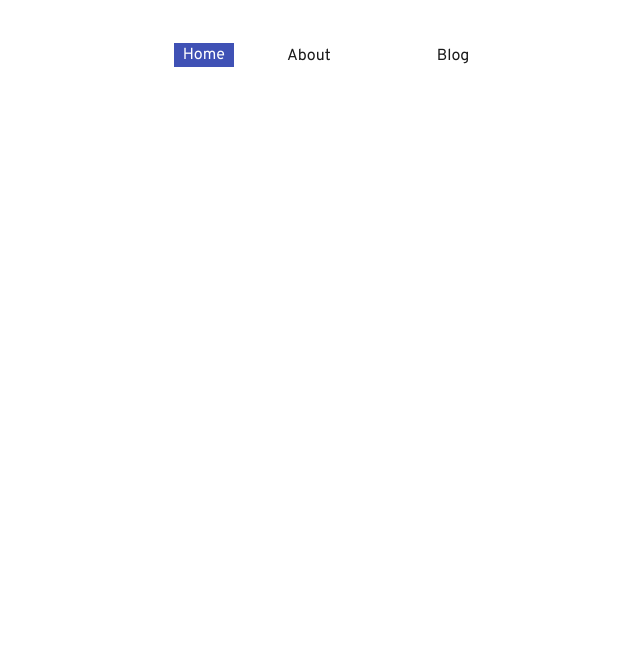
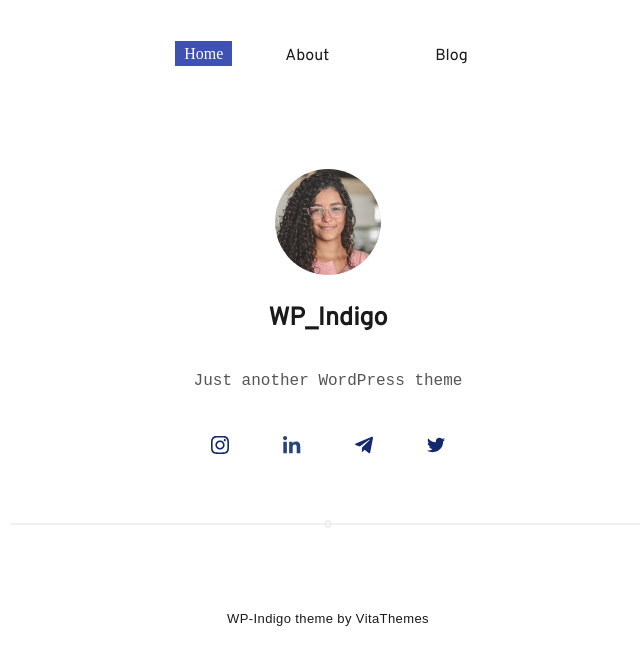
Before and after one commit to sadeghreyhani/vita-theme, a website: page index.html in a window 1280 px wide. Shown: the whole page, without its empty margins (312-952 px from the left). Drawn offline with Linux system fonts and the light colour scheme.

Commit message:
add main and footer

```diff
--- /dev/null
+++ b/assets/scss/components/_components.scss
@@ -0,0 +1,3 @@
+@import "nav";
+@import "main";
+@import "footer";
--- /dev/null
+++ b/assets/scss/components/_footer.scss
@@ -0,0 +1,25 @@
+.c-footer-line {
+  border: 1px solid #f0f0f0;
+  width: 50%;
+  margin: 65px auto;
+}
+.c-footer-ellipse {
+  box-sizing: border-box;
+  width: 8px;
+  height: 8px;
+  margin: auto;
+  border: 2px solid #f0f0f0;
+  border-radius: 50%;
+  position: relative;
+  bottom: 70px;
+}
+.c-footer-maker-name {
+  text-align: center;
+  font-family:Arial, Helvetica, sans-serif ;
+  font-style: normal;
+  font-weight: 400;
+  font-size: 13px;
+  line-height: 16px;
+  letter-spacing: 0.03em;
+  color: #1a1a1a;
+}
--- /dev/null
+++ b/assets/scss/components/_main.scss
@@ -0,0 +1,34 @@
+.c-main {
+    display: flex;
+    flex-direction: column;
+    justify-content: center;
+    align-items: center;
+    margin-top: 100px;
+  }
+ .c-main--img {
+    width: 106px;
+    height: 106px;
+    border-radius: 50%;
+  }
+.c-main__title {
+    font-family: "Overpass";
+    color: #1a1a1a;
+    font-size: 25px;
+    margin-top: 28px;
+  }
+.c-main__description {
+    font-family: monospace;
+    font-weight: 300;
+    font-size: 16px;
+    line-height: 27px;
+    color: #555555;
+  }
+.c-main--social {
+    margin-top: 25px;
+  }
+.c-main--social-img {
+    margin: 0 25px;
+    width: 18px;
+    height: 18px;
+    color: #1a1a1a;
+  }
--- a/assets/scss/mixins/_mixin.scss
+++ b/assets/scss/components/_nav.scss
@@ -1,4 +1,4 @@
-@mixin c-header-nav--btn {
+.c-header-nav__link {
   color: #1a1a1a;
   text-decoration: none;
   margin: 0 53px;
@@ -10,13 +10,13 @@
   font-size: 16px;
   line-height: 149%;
 }
-@mixin c-header-nav--list {
+.c-header-nav {
   display: flex;
   justify-content: center;
   list-style: none;
   margin-top: 45px;
 }
-@mixin c-header-nav--homebtn {
+.c-header-nav__link-btn {
   width: 67px;
   height: 32px;
   text-decoration: none;
--- a/assets/scss/main.scss
+++ b/assets/scss/main.scss
@@ -1,14 +1,5 @@
 // settings
 @import "settings/settings";
-// mixins
-@import "mixins/mixin";
-.c-header-nav {
-  @include c-header-nav--list;
-  font-family: "Overpass";
-}
-.c-header-nav__link {
-  @include c-header-nav--btn;
-}
-.c-header-nav__link-btn {
-  @include c-header-nav--homebtn;
-}
+
+// components
+@import "components/components";
--- a/index.html
+++ b/index.html
@@ -21,7 +21,57 @@
           <a class="c-header-nav__link" href="#">Blog</a>
         </li>
       </ul>
-      <!-- <<<<>>>>> -->
+      <!-- <<<<end nav>>>>> -->
+
+      <!-- main -->
+      <div class="c-main">
+        <img
+          class="c-main--img"
+          src="./assets/images/user1.jpg"
+          alt="user-image"
+        />
+
+        <!-- <<<<c-main description>>>>> -->
+
+        <h1 class="c-main__title">WP_Indigo</h1>
+        <p class="c-main__description">Just another WordPress theme</p>
+
+        <!-- <<<<<c-main social media>>>>> -->
+        <div class="c-main--social">
+          <a href="#"
+            ><img
+              class="c-main--social-img"
+              src="./assets/images/instagram.svg"
+              alt="instagram"
+          /></a>
+          <a href="#"
+            ><img
+              class="c-main--social-img"
+              src="./assets/images/linkedin.svg"
+              alt="linkedin"
+          /></a>
+          <a href="#"
+            ><img
+              class="c-main--social-img"
+              src="./assets/images/telegram.svg"
+              alt="telegram"
+          /></a>
+          <a href="#"
+            ><img
+              class="c-main--social-img"
+              src="./assets/images/twitter.svg"
+              alt="twitter"
+          /></a>
+        </div>
+      </div>
+
+      <!-- <<<<<foooter>>>>> -->
+      <div class="c-footer">
+        <div class="c-footer-line"></div>
+        <div class="c-footer-ellipse"></div>
+        <h3 class="c-footer-maker-name">WP-Indigo theme by VitaThemes</h3>
+      </div>
+      <!-- <<<<<end Footer>>>> -->
     </div>
   </body>
 </html>
```
Also changed, not shown: assets/scss/settings/_fonts.scss (+5 -3 lines), assets/css/main.css, assets/images/instagram.svg (added), assets/images/linkedin.svg (added), assets/images/telegram.svg (added), assets/images/twitter.svg (added), assets/images/user1.jpg (added), 1 other file.
